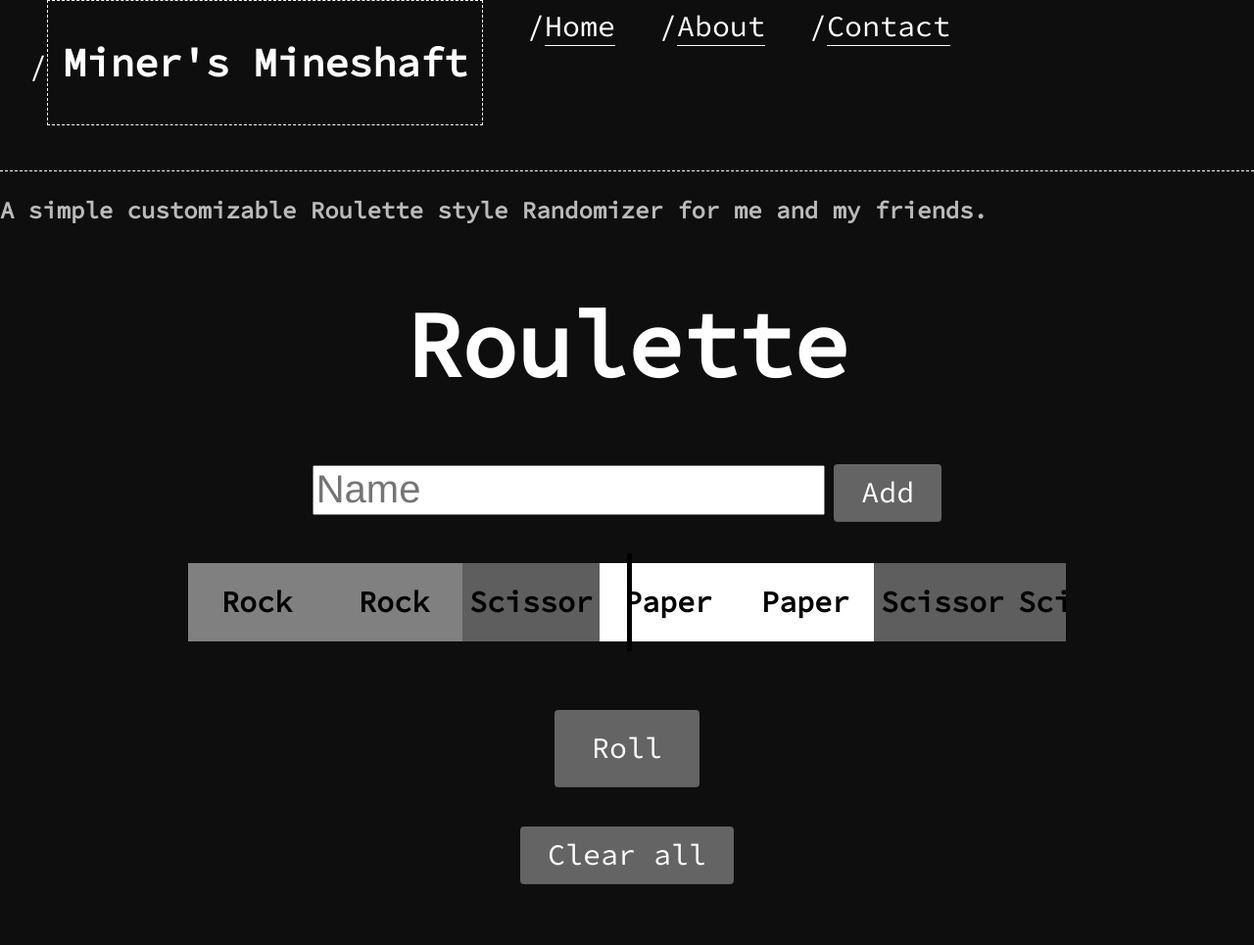
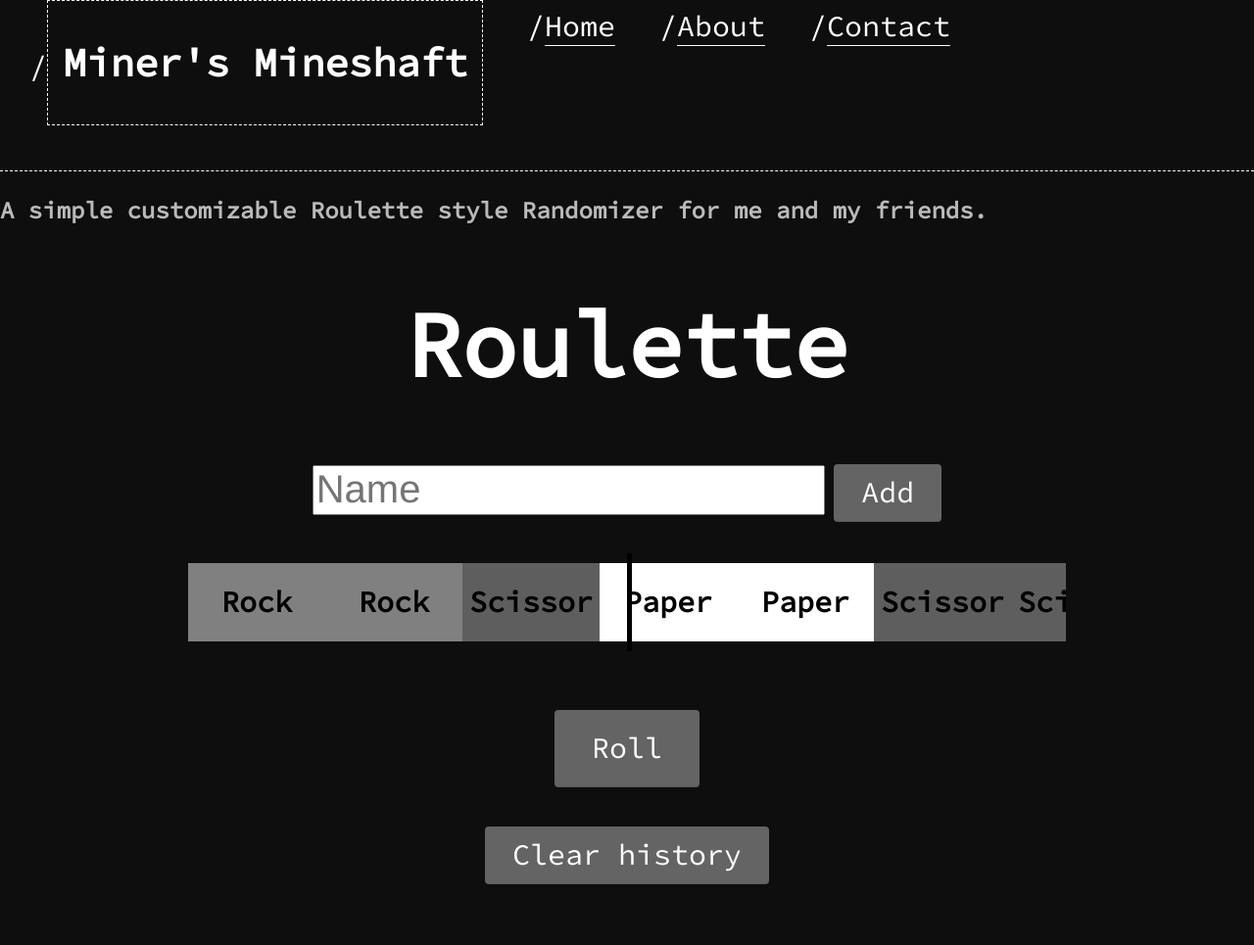
Before and after one commit to MinerBryan/mineshaft, a Jekyll site: the page built from _posts/2020-11-12-roulette.md, in a window 1280 px wide. Shown: the whole page at 98% size. Built offline with Jekyll 4.4.1, drawn with Linux system fonts in a browser that asks for light colours.

Commit message:
Update default-roulette.html
Changed color scheming of each element

Clear all button is now called the Clear History button

```diff
--- a/_layouts/default-roulette.html
+++ b/_layouts/default-roulette.html
@@ -11,7 +11,7 @@
 	<header>
 	    <nav>
 	        <ul>
-			<li><a class="title-a" href="{{site.baseurl}}/"><h1 class="title">{{site.title}}</h1></a></li>
+		    <li><a class="title-a" href="{{site.baseurl}}/"><h1 class="title">{{site.title}}</h1></a></li>
 	            <li><a href="{{site.baseurl}}/">Home</a></li>
 	            <li><a href="{{site.baseurl}}/about">About</a></li>
 	            <li><a href="{{site.baseurl}}/contact">Contact</a></li>
@@ -50,7 +50,7 @@
 		<br><br>
 		<div>
 			<center>
-				<button onclick="clearAll(-1)">Clear all</button>
+				<button onclick="clearAll(-1)">Clear history</button>
 			</center>
 		</div>
 		<div id="winners" class="winners"></div>
@@ -83,12 +83,7 @@
         return Math.floor(Math.random() * (max - min)) + min;
     }
 
-    var colors= ['aqua', 'fuchsia', 'gray', 'green',
-								'lime', 'maroon', 'olive', 'orange', 'purple', 'red',
-								'silver', 'teal', 'white', 'yellow', '#e6194b', '#3cb44b', '#ffe119',
-								'#4363d8', '#f58231', '#911eb4', '#46f0f0', '#f032e6', '#bcf60c',
-								'#fabebe', '#008080', '#e6beff', '#9a6324', '#fffac8', '#800000',
-								'#aaffc3', '#808000', '#ffd8b1', '#808080', '#ffffff',];
+    var colors= ["grey","white","red","yellow","#bababa","#6f6f6f","#828282","#949494","#a7a7a7"];
 
     var width = 80;
 
```
